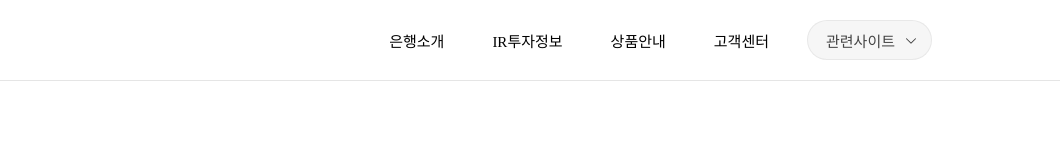
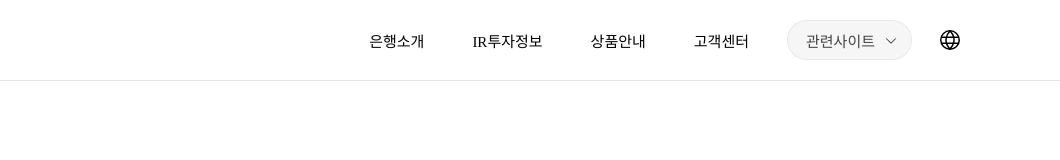
Before and after one commit to choiyeonhee1226/kakaobank_2508, a plain HTML site: page sections/header.html in a window 1280 px wide. Shown: the full height of the page, 220-1280 px from the left. Drawn offline with nearby package versions, Linux system fonts and the light colour scheme.

Commit message:
헤더 step9 글로벌 버튼

```diff
--- a/sections/header.html
+++ b/sections/header.html
@@ -293,6 +293,13 @@
        </div>
       </div>
 
+      <!-- 글로벌 파트 -->
+       <div class="flex-as-c">
+        <a href="#" class="global_logo">
+          <img src="../kakaobank_imgs/imgi_19_icon_eng.svg" alt="">
+        </a>
+       </div>
+
     </div>
   </header>
 
@@ -563,6 +570,21 @@
       vertical-align: middle;
     }
 
+    /* 글로벌 로고 */
+    header .global_logo {
+      display: inline;
+      width: 20px;
+    }
+
+    header .global_logo > img {
+      width: 100%;
+      display: block;
+    }
+
+    header .global_logo:hover > img {
+      opacity: .4;
+    }
+
     /* ------------- 헤더 끝 ------------- */
   </style>
 
```
